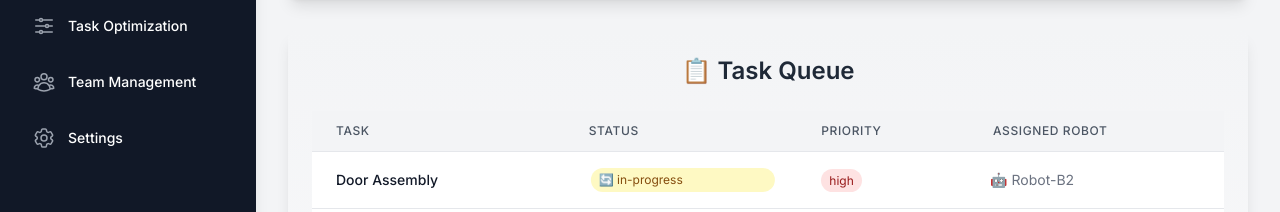
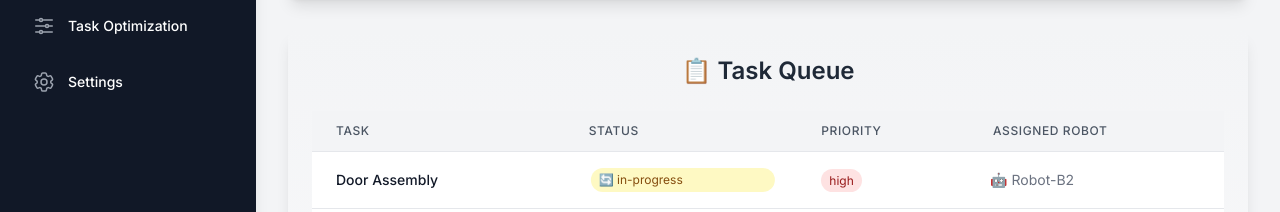
Before and after one commit to CyberKnightsHack/FactoryFlow-AI, a Next.js app: page / in a window 1280 px wide. Shown: the part 359-571 px from the top of the page. Built offline with nearby package versions, Linux system fonts and the light colour scheme.

Commit message:
Update Sidebar.tsx

```diff
--- a/app/components/Layout/Sidebar.tsx
+++ b/app/components/Layout/Sidebar.tsx
@@ -30,9 +30,9 @@ export default function Sidebar({ user }: SidebarProps) {
     { name: "Industry Overview", href: "/industry-overview", icon: BriefcaseIcon },
     { name: "Webot Simulation", href: "/webot-simulation", icon: CpuChipIcon },
     { name: "Task Optimization", href: "/task-optimization", icon: AdjustmentsHorizontalIcon },
-    ...(user.role === "admin"
-      ? [{ name: "Team Management", href: "/team", icon: UserGroupIcon }]
-      : []),
+    // ...(user.role === "admin"
+    //   ? [{ name: "Team Management", href: "/team", icon: UserGroupIcon }]
+    //   : []),
     { name: "Settings", href: "/settings", icon: Cog6ToothIcon },
   ];
 
```
